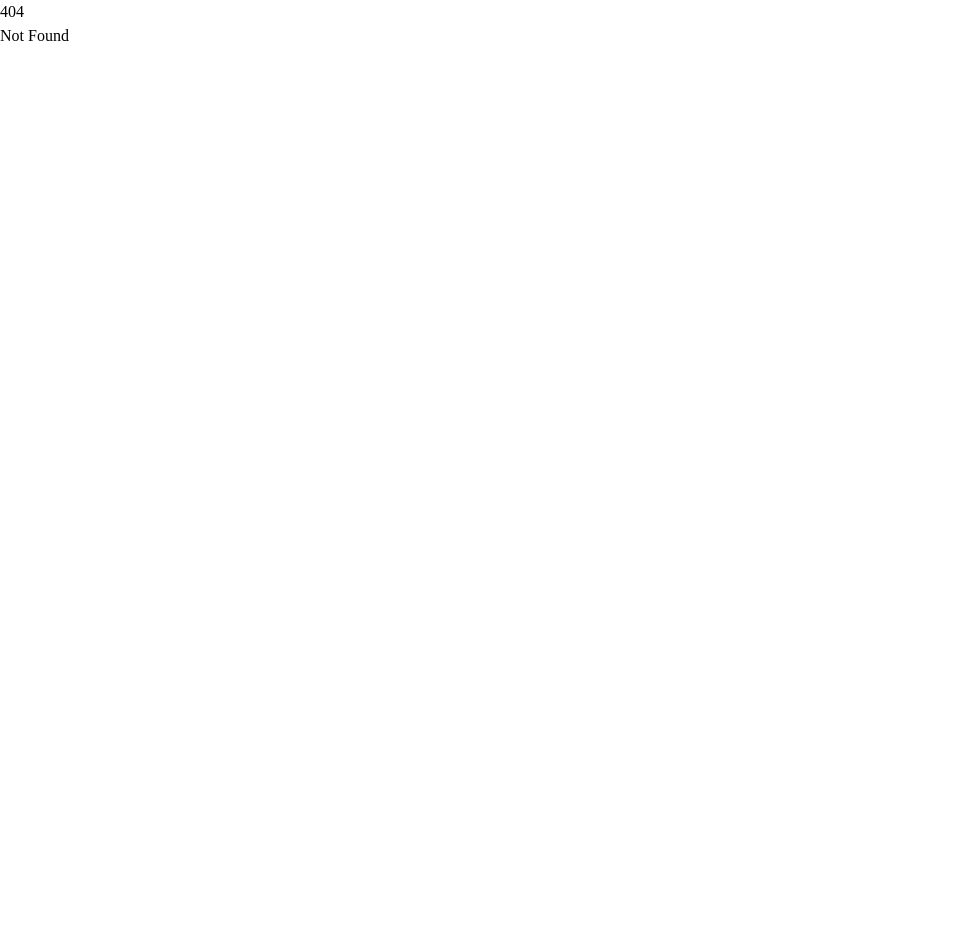
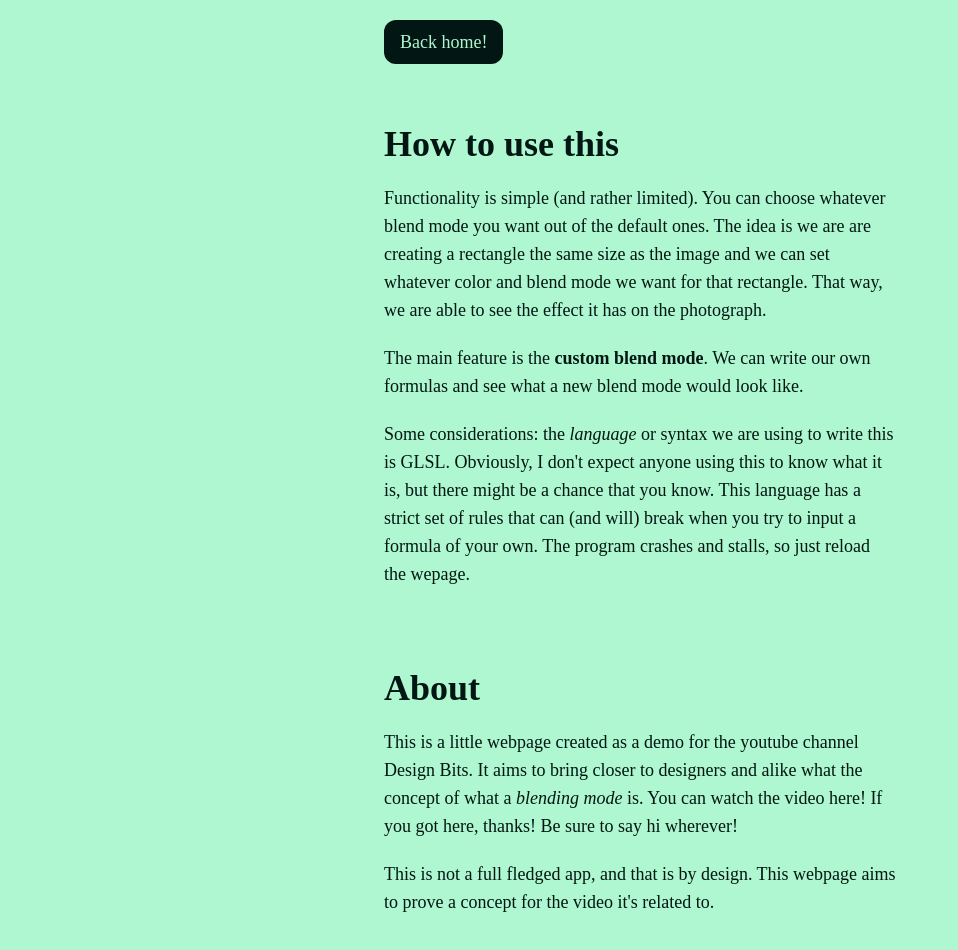
Before and after one commit to jesi-rgb/custom-blending-modes, a SvelteKit app: page /about in a window 1280 px wide. Before the commit this address had no page. Shown: the top 950 px of the page, without its empty margins (0-958 px from the left). Before the commit the page ends 800 px from the top, so only its background shows below. Built offline with nearby package versions, Linux system fonts and the light colour scheme; a web font is replaced by a local one.

Commit message:
tons more changes

```diff
--- a/src/app.css
+++ b/src/app.css
@@ -5,3 +5,7 @@
 @tailwind base;
 @tailwind components;
 @tailwind utilities;
+
+html {
+	background-color: #aff7d0;
+}
--- a/src/routes/+page.svelte
+++ b/src/routes/+page.svelte
@@ -1,6 +1,6 @@
 <script>
 	import P5 from 'p5-svelte';
-	import { Plus, Minus, X, Divide, Bluetooth } from 'phosphor-svelte';
+	import { Plus, Minus, X, Divide, Bluetooth, KeyReturn } from 'phosphor-svelte';
 
 	import ColorPicker from 'svelte-awesome-color-picker';
 	import MultiSelect from 'svelte-multiselect';
@@ -19,8 +19,13 @@
 
 	let img;
 	let shader, screen, multiply, add, subtract, overlay, hard_light, soft_light;
+	let ctx;
 	let hex,
 		rgb = { r: 255, g: 120, b: 255, a: 1 };
+
+	$: brightness = (0.2 * rgb.r + 0.7 * rgb.g + 0.1 * rgb.b) / 255;
+	$: buttonsColor = brightness < 0.5 ? 'white' : 'black';
+
 	let r, g, b, a;
 	$: r = rgb.r / 255;
 	$: g = rgb.g / 255;
@@ -68,8 +73,38 @@ void main() {
 }
 `;
 
+	function updateShader(p5) {
+		inputString = textArea?.value === '' ? 'bg' : textArea?.value;
+		let updatedFragment = `
+#ifdef GL_ES
+precision mediump float;
+#endif
+varying highp vec2 vVertTexCoord;
+
+uniform sampler2D image;
+uniform vec4 color;
+
+vec4 custom(vec4 bg, vec4 fg){
+    vec4 magenta = vec4(1., 0., 1., 1.);
+    vec4 yellow = vec4(1., 1., 0., 1.);
+    vec4 cyan = vec4(0., 1., 1., 1.);
+    vec4 red = vec4(1., 0., 0., 1.);
+    vec4 green = vec4(0., 1., 0., 1.);
+    vec4 blue = vec4(0., 0., 1., 1.);
+    return ${inputString};
+}
+
+void main() {
+    vec4 img = texture2D(image, vec2(vVertTexCoord.x, vVertTexCoord.y));
+    gl_FragColor = custom(img, color);
+}
+`;
+		modeMap['Custom'] = p5.createShader(customVertex, updatedFragment);
+	}
+
 	const sketch = (p5) => {
 		p5.preload = () => {
+			ctx = p5;
 			img = p5.loadImage('images/parrot.png');
 			screen = p5.loadShader('shaders/blends.vert', 'shaders/screen.frag');
 			multiply = p5.loadShader('shaders/blends.vert', 'shaders/multiply.frag');
@@ -100,32 +135,7 @@ void main() {
 		p5.keyPressed = (e) => {
 			console.log(e);
 			if (e.key === 'Enter') {
-				inputString = textArea?.value === '' ? 'bg' : textArea?.value;
-				let updatedFragment = `
-#ifdef GL_ES
-precision mediump float;
-#endif
-varying highp vec2 vVertTexCoord;
-
-uniform sampler2D image;
-uniform vec4 color;
-
-vec4 custom(vec4 bg, vec4 fg){
-    vec4 magenta = vec4(1., 0., 1., 1.);
-    vec4 yellow = vec4(1., 1., 0., 1.);
-    vec4 cyan = vec4(0., 1., 1., 1.);
-    vec4 red = vec4(1., 0., 0., 1.);
-    vec4 green = vec4(0., 1., 0., 1.);
-    vec4 blue = vec4(0., 0., 1., 1.);
-    return ${inputString};
-}
-
-void main() {
-    vec4 img = texture2D(image, vec2(vVertTexCoord.x, vVertTexCoord.y));
-    gl_FragColor = custom(img, color);
-}
-`;
-				modeMap['Custom'] = p5.createShader(customVertex, updatedFragment);
+				updateShader(p5);
 			}
 		};
 
@@ -140,9 +150,10 @@ void main() {
 	};
 </script>
 
-<div class="w-screen h-screen opacity-20 absolute top-0 -z-10" style="background-color: {hex};" />
+<div class="w-screen h-screen absolute top-0 -z-20 bg-white" />
+<div class="w-screen h-screen opacity-10 absolute top-0 -z-10" style="background-color: {hex};" />
 <div class="z-10">
-	<div class="flex flex-col justify-between xl:justify-normal xl:flex-row font-medium my-10">
+	<div class="flex flex-col xl:flex-row font-medium my-10">
 		<div class="xl:w-1/4 mx-4">
 			<h1 class="text-4xl xl:text-6xl font-extrabold font-serif mb-4 tracking-tighter">
 				Blending Modes
@@ -159,8 +170,12 @@ void main() {
 				dot down there, in the bottom center of the image. Use it to change the color of the overlaid
 				rectangle and experiment!
 			</p>
+			<p>
+				You can read more about all this in the
+				<a href="/about" class="font-extrabold" style="color: {hex};">about</a> page.
+			</p>
 
-			<hr style="height:2px;border-width:0;color: {hex}; background-color: {hex};" />
+			<hr class="my-5" style="height:2px;border-width:0;color: {hex}; background-color: {hex};" />
 			<div class="w-full my-10">
 				<MultiSelect
 					style="--border: {hex}"
@@ -182,11 +197,6 @@ void main() {
 							<li
 								on:click={() => {
 									inputString = 'bg - 1.0 * fg / 2.0';
-									window.dispatchEvent(
-										new KeyboardEvent('keydown', {
-											key: 'Enter'
-										})
-									);
 								}}
 								class="cursor-pointer ml-6 select-none"
 							>
@@ -196,11 +206,6 @@ void main() {
 							<li
 								on:click={() => {
 									inputString = 'bg * 1.4 / fg * 0.3';
-									window.dispatchEvent(
-										new KeyboardEvent('keydown', {
-											key: 'Enter'
-										})
-									);
 								}}
 								class="ml-6 cursor-pointer select-none"
 							>
@@ -211,11 +216,6 @@ void main() {
 							<li
 								on:click={() => {
 									inputString = 'bg * 3.0 - fg';
-									window.dispatchEvent(
-										new KeyboardEvent('keydown', {
-											key: 'Enter'
-										})
-									);
 								}}
 								class="ml-6 cursor-pointer select-none"
 							>
@@ -226,11 +226,6 @@ void main() {
 							<li
 								on:click={() => {
 									inputString = 'bg * 1.4 / fg * 0.3 + yellow * 0.3 + bg - 1.1';
-									window.dispatchEvent(
-										new KeyboardEvent('keydown', {
-											key: 'Enter'
-										})
-									);
 								}}
 								class="ml-6 cursor-pointer select-none"
 							>
@@ -241,11 +236,6 @@ void main() {
 								on:click={() => {
 									inputString =
 										'bg * 3.0 - fg - 0.4 + bg * 0.3 / fg - 0.1 + yellow * 0.3 - cyan * 0.6';
-									window.dispatchEvent(
-										new KeyboardEvent('keydown', {
-											key: 'Enter'
-										})
-									);
 								}}
 								class="ml-6 cursor-pointer select-none"
 							>
@@ -261,14 +251,15 @@ void main() {
 							}
 						}}
 						tabindex="0"
-						style="box-shadow: 2px 2px 2px #00000022; resize:none;"
-						class="border font-mono border-black bg-black bg-opacity-0 rounded-sm p-4 my-2 w-full"
+						style="resize:none;"
+						class="border drop-shadow-md font-mono border-black bg-black bg-opacity-0 rounded-sm p-4 my-2 w-full"
 						type="text"
 						rows="1"
 						name="shader"
 						id="shader">{inputString}</textarea
 					>
 				</div>
+
 				<div>
 					<div class="flex items-center justify-center xl:justify-evenly mb-5 space-x-3">
 						<button
@@ -276,7 +267,7 @@ void main() {
 								textArea.value += 'bg ';
 								textArea.focus();
 							}}
-							style="background-color: {hex};"
+							style="background-color: {hex}; color: {buttonsColor}"
 							class="w-[40px] h-[40px] text-lg rounded-sm">Bg</button
 						>
 						<button
@@ -284,7 +275,7 @@ void main() {
 								textArea.value += 'fg ';
 								textArea.focus();
 							}}
-							style="background-color: {hex};"
+							style="background-color: {hex}; color: {buttonsColor}"
 							class="w-[40px] h-[40px] text-lg rounded-sm">Fg</button
 						>
 						<button
@@ -292,7 +283,7 @@ void main() {
 								textArea.value += ' + ';
 								textArea.focus();
 							}}
-							style="background-color: {hex};"
+							style="background-color: {hex}; color: {buttonsColor}"
 							class="p-3 rounded-sm"
 							><Plus weight={'bold'} />
 						</button>
@@ -301,7 +292,7 @@ void main() {
 								textArea.value += ' - ';
 								textArea.focus();
 							}}
-							style="background-color: {hex};"
+							style="background-color: {hex}; color: {buttonsColor}"
 							class="p-3 rounded-sm"><Minus weight={'bold'} /></button
 						>
 						<button
@@ -309,7 +300,7 @@ void main() {
 								textArea.value += ' * ';
 								textArea.focus();
 							}}
-							style="background-color: {hex};"
+							style="background-color: {hex}; color: {buttonsColor}"
 							class="p-3 rounded-sm"><X weight={'bold'} /></button
 						>
 						<button
@@ -317,14 +308,20 @@ void main() {
 								textArea.value += ' / ';
 								textArea.focus();
 							}}
-							style="background-color: {hex};"
+							style="background-color: {hex}; color: {buttonsColor}"
 							class="p-3 rounded-sm"><Divide weight={'bold'} /></button
 						>
+						<button
+							style="background-color: {hex}; color: {buttonsColor}"
+							class="p-1 rounded-sm"
+							on:click={() => updateShader(ctx)}
+							><KeyReturn weight={'regular'} size={40} />
+						</button>
 					</div>
 				</div>
 			{/if}
 		</div>
-		<div class="relative border border-black mx-auto drop-shadow-xl">
+		<div class="relative mx-auto drop-shadow-xl">
 			<P5 {sketch} debug />
 			<div
 				style="filter:box-shadow(0 0 0.75rem #fff)"
--- /dev/null
+++ b/src/routes/about/+page.svelte
@@ -0,0 +1,41 @@
+<div class="w-screen h-screen absolute -z-10 top-0" style="background-color: #aff7d0;" />
+<div style="color: #021713" class="flex-col text-lg space-y-20 mx-auto max-w-sm xl:max-w-lg my-10">
+	<div class="bg-[#021713] px-4 py-2 text-[#aff7d0] rounded-xl -my-5 w-fit">
+		<a href="/"> Back home!</a>
+	</div>
+	<div>
+		<div class="font-serif text-4xl font-bold">How to use this</div>
+		<div class="my-5 flex-col space-y-5">
+			<p>
+				Functionality is simple (and rather limited). You can choose whatever blend mode you want
+				out of the default ones. The idea is we are are creating a rectangle the same size as the
+				image and we can set whatever color and blend mode we want for that rectangle. That way, we
+				are able to see the effect it has on the photograph.
+			</p>
+			<p>
+				The main feature is the <b>custom blend mode</b>. We can write our own formulas and see what
+				a new blend mode would look like.
+			</p>
+			<p>
+				Some considerations: the <em>language</em> or syntax we are using to write this is GLSL. Obviously,
+				I don't expect anyone using this to know what it is, but there might be a chance that you know.
+				This language has a strict set of rules that can (and will) break when you try to input a formula
+				of your own. The program crashes and stalls, so just reload the wepage.
+			</p>
+		</div>
+	</div>
+	<div>
+		<div class="font-serif text-4xl font-bold">About</div>
+		<div class="my-5 flex-col space-y-5">
+			<p>
+				This is a little webpage created as a demo for the youtube channel Design Bits. It aims to
+				bring closer to designers and alike what the concept of what a <em>blending mode</em> is. You
+				can watch the video here! If you got here, thanks! Be sure to say hi wherever!
+			</p>
+			<p>
+				This is not a full fledged app, and that is by design. This webpage aims to prove a concept
+				for the video it's related to.
+			</p>
+		</div>
+	</div>
+</div>
```
